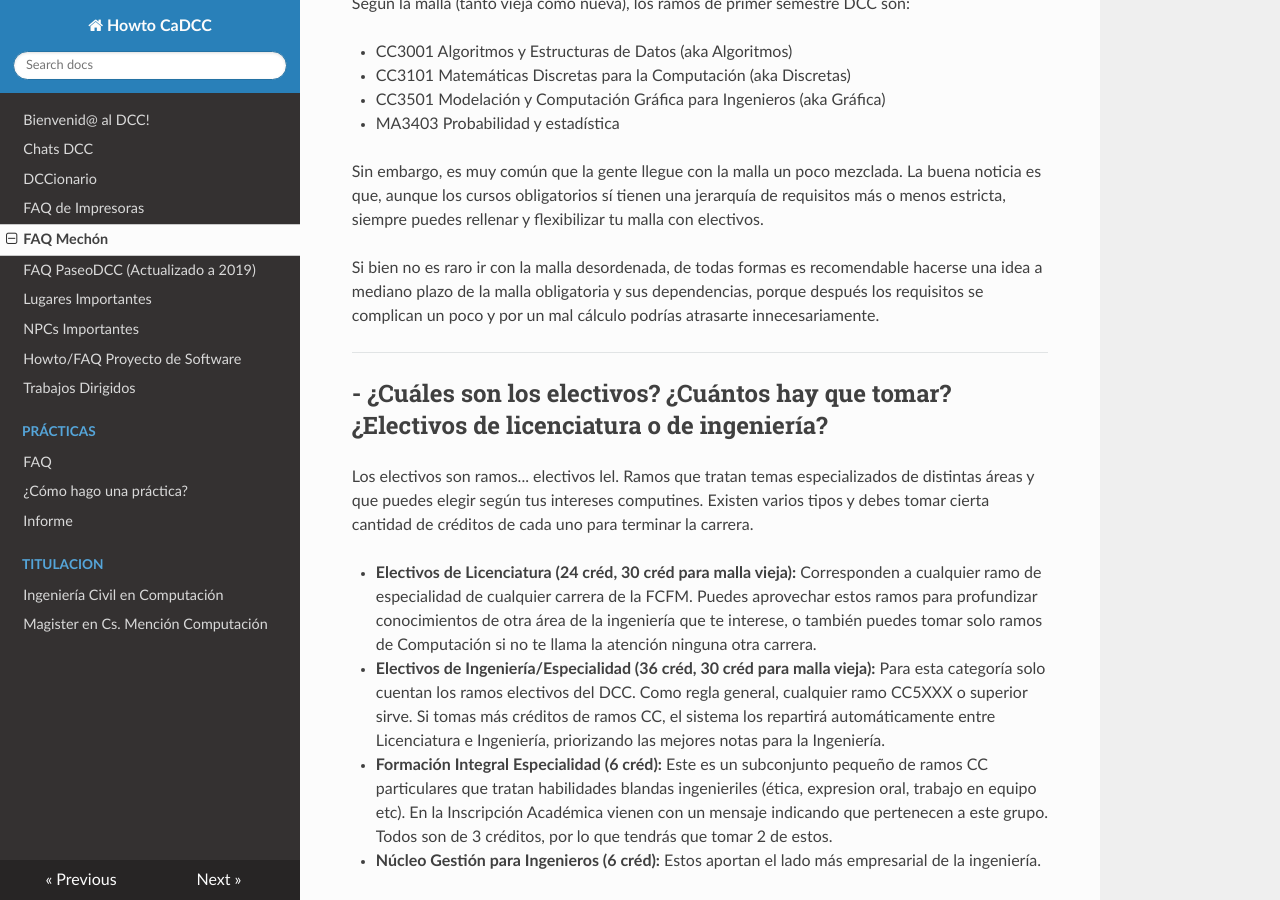
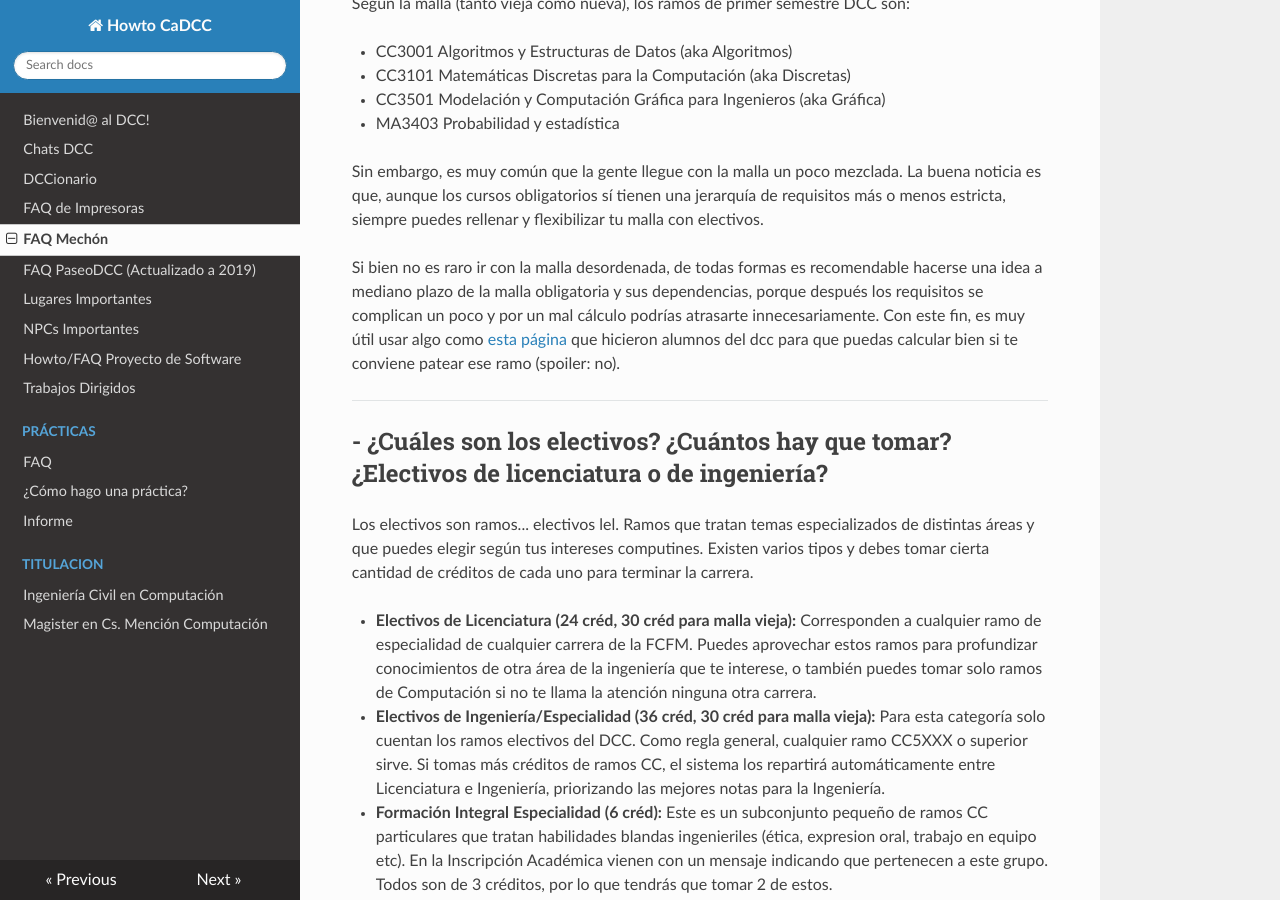
Before and after one commit to cadcc/howto, an MkDocs documentation site: the page built from docs/FAQ Mechón.md, in a window 1280 px wide and 900 px high, scrolled down 5224 px. Built offline with MkDocs 1.6.1, drawn with Linux system fonts in a browser that asks for light colours; nearby versions of some CDN libraries.

Commit message:
added 'malla' link

```diff
--- a/docs/FAQ Mechón.md
+++ b/docs/FAQ Mechón.md
@@ -144,7 +144,7 @@
 
 Sin embargo, es muy común que la gente llegue con la malla un poco mezclada. La buena noticia es que, aunque los cursos obligatorios sí tienen una jerarquía de requisitos más o menos estricta, siempre puedes rellenar y flexibilizar tu malla con electivos.
 
-Si bien no es raro ir con la malla desordenada, de todas formas es recomendable hacerse una idea a mediano plazo de la malla obligatoria y sus dependencias, porque después los requisitos se complican un poco y por un mal cálculo podrías atrasarte innecesariamente.
+Si bien no es raro ir con la malla desordenada, de todas formas es recomendable hacerse una idea a mediano plazo de la malla obligatoria y sus dependencias, porque después los requisitos se complican un poco y por un mal cálculo podrías atrasarte innecesariamente. Con este fin, es muy útil usar algo como [esta página](https://malla.cadcc.cl) que hicieron alumnos del dcc para que puedas calcular bien si te conviene patear ese ramo (spoiler: no).
 
 ---
 
```
